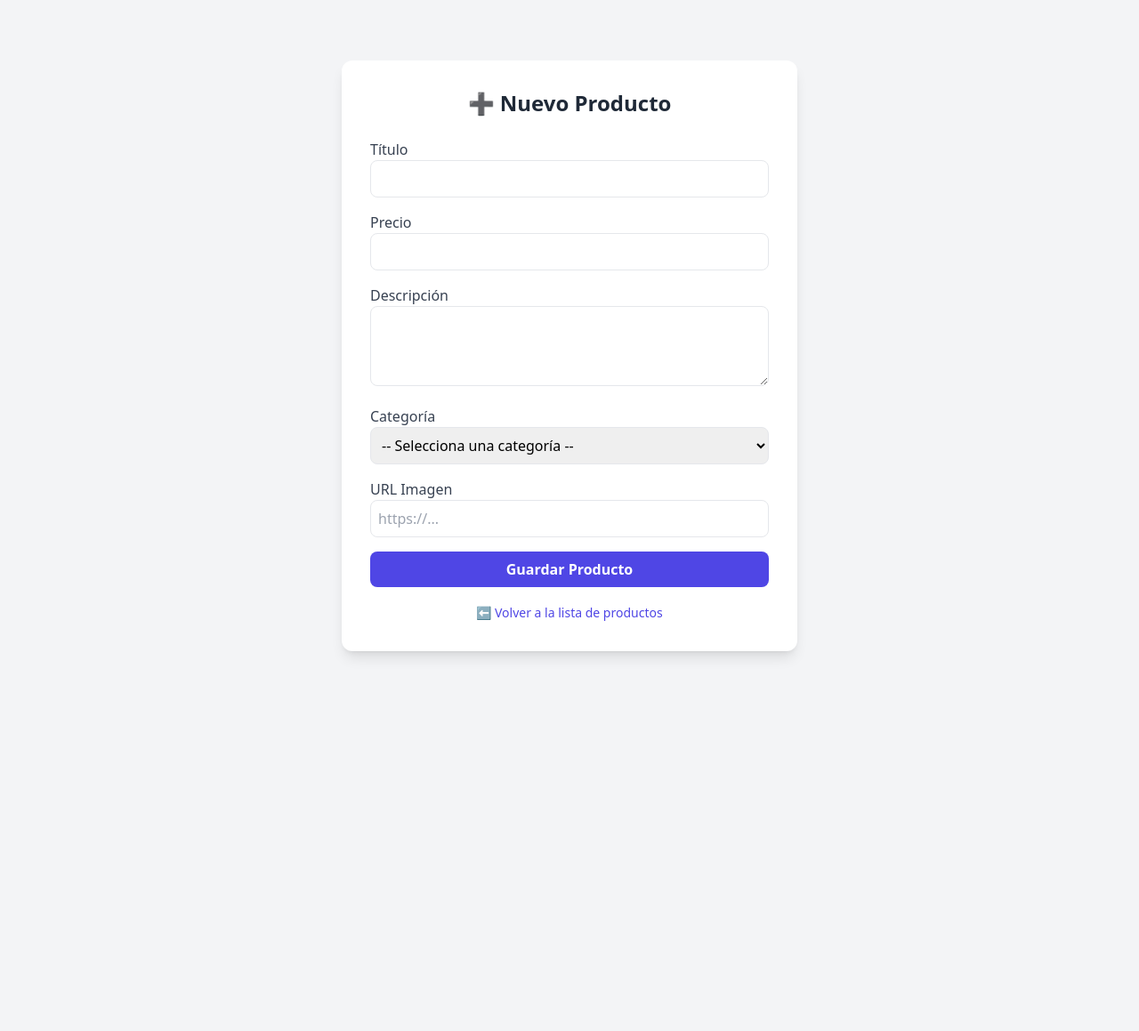
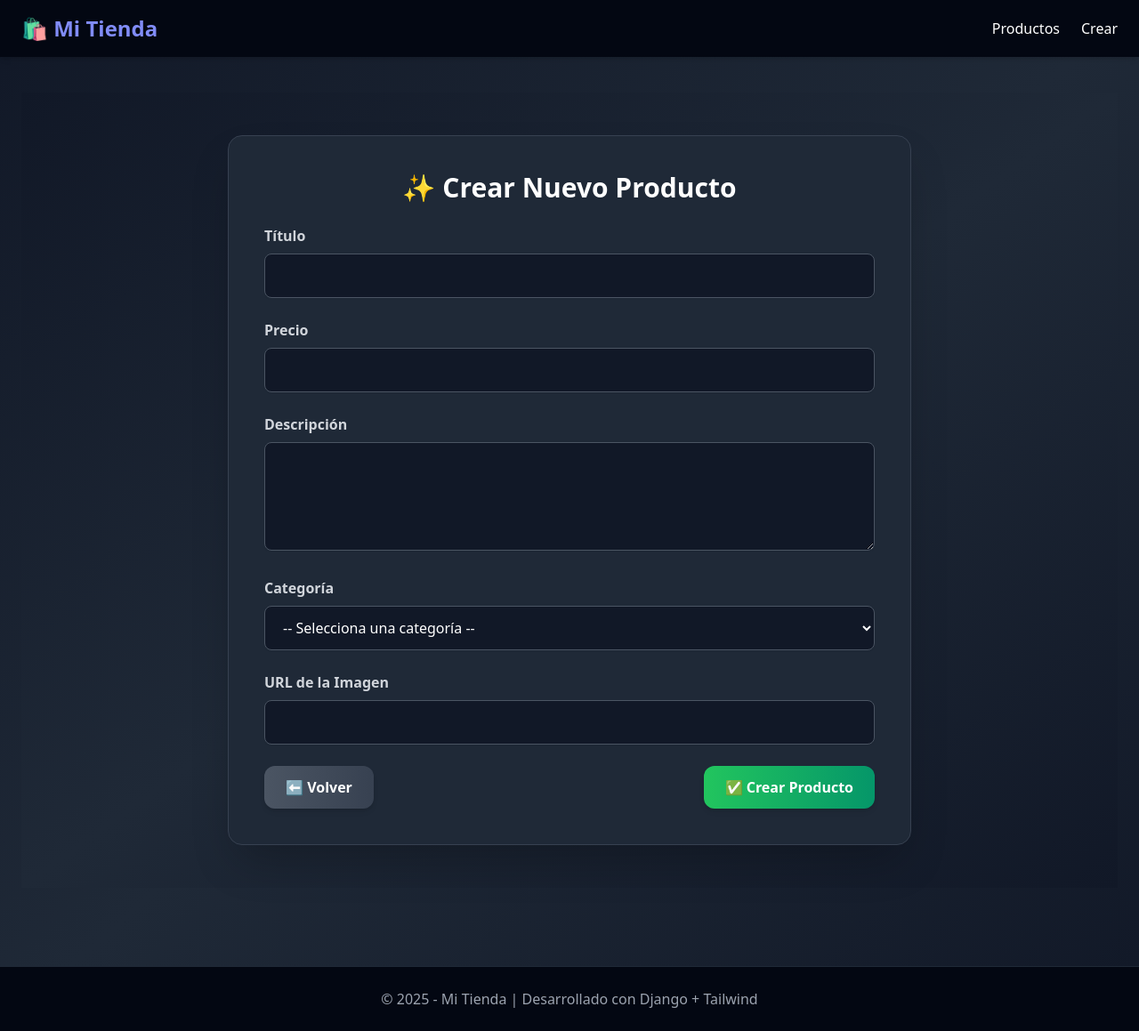
Before and after one commit to 4nd3rs0n0710/APP_PLATZI_FAKE_STORE, a Django app: page /create/ in a window 1280 px wide. Shown: the whole page at 89% size. Before the commit the page ends 739 px from the top, so only its background shows below. Run offline with Django 4.2, Linux system fonts and the light colour scheme; data that the repository does not hold is empty; some libraries are stand-ins or nearby versions.

Commit message:
Se modificaron los templates y se mejoraron los estilos

```diff
--- /dev/null
+++ b/products/templates/base.html
@@ -0,0 +1,31 @@
+<!DOCTYPE html>
+<html lang="es">
+<head>
+    <meta charset="UTF-8">
+    <meta name="viewport" content="width=device-width, initial-scale=1.0">
+    <title>{% block title %}Productos{% endblock %}</title>
+    <script src="https://cdn.tailwindcss.com"></script>
+</head>
+<body class="bg-gradient-to-br from-gray-900 via-gray-800 to-gray-900 text-white min-h-screen">
+    <!-- Navbar -->
+    <header class="bg-gray-950 shadow-md">
+    <div class="max-w-7xl mx-auto px-6 py-4 flex justify-between items-center">
+        <h1 class="text-2xl font-bold text-indigo-400">🛍 Mi Tienda</h1>
+        <nav class="flex gap-6">
+            <a href="{% url 'product_list' %}" class="hover:text-indigo-400 transition">Productos</a>
+            <a href="{% url 'create_product' %}" class="hover:text-indigo-400 transition">Crear</a>
+        </nav>
+    </div>
+</header>
+
+<!-- Contenido -->
+<main class="max-w-7xl mx-auto py-10 px-6">
+    {% block content %}{% endblock %}
+</main>
+
+<!-- Footer -->
+<footer class="bg-gray-950 py-6 text-center text-gray-400 mt-12 border-t border-gray-800">
+    © 2025 - Mi Tienda | Desarrollado con Django + Tailwind
+</footer>
+</body>
+</html>
--- a/products/templates/create_product.html
+++ b/products/templates/create_product.html
@@ -1,71 +1,69 @@
-<!DOCTYPE html>
-<html lang="es">
-<head>
-    <meta charset="UTF-8">
-    <meta name="viewport" content="width=device-width, initial-scale=1.0">
-    <title>Crear Producto</title>
-    <script src="https://cdn.tailwindcss.com"></script>
-</head>
-<body class="bg-gray-100 min-h-screen flex items-center justify-center">
-    <div class="bg-white p-8 rounded-xl shadow-lg w-full max-w-lg">
-        <h1 class="text-2xl font-bold text-gray-800 mb-6 text-center">➕ Nuevo Producto</h1>
+{% extends "base.html" %}
 
-        <form method="post" class="space-y-4">
+{% block title %}Crear Producto{% endblock %}
+
+{% block content %}
+<div class="min-h-screen bg-gradient-to-br from-gray-900 via-gray-800 to-gray-900 py-12 px-4">
+    <div class="max-w-3xl mx-auto bg-gray-800 rounded-2xl shadow-2xl p-10 border border-gray-700">
+        <h1 class="text-3xl font-bold text-white mb-6 text-center">
+            ✨ Crear Nuevo Producto
+        </h1>
+
+        <form method="post" class="space-y-6">
             {% csrf_token %}
 
             <!-- Título -->
             <div>
-                <label class="block text-gray-700 font-medium">Título</label>
+                <label class="block text-gray-300 font-semibold mb-2">Título</label>
                 <input type="text" name="title" required
-                    class="w-full p-2 border rounded-lg focus:ring-2 focus:ring-indigo-500">
+                       class="w-full px-4 py-3 bg-gray-900 text-white border border-gray-600 rounded-lg shadow-sm focus:ring-2 focus:ring-indigo-400 focus:outline-none">
             </div>
 
             <!-- Precio -->
             <div>
-                <label class="block text-gray-700 font-medium">Precio</label>
-                <input type="number" name="price" step="0.01" required
-                    class="w-full p-2 border rounded-lg focus:ring-2 focus:ring-indigo-500">
+                <label class="block text-gray-300 font-semibold mb-2">Precio</label>
+                <input type="number" name="price" required min="1"
+                       class="w-full px-4 py-3 bg-gray-900 text-white border border-gray-600 rounded-lg shadow-sm focus:ring-2 focus:ring-indigo-400 focus:outline-none">
             </div>
 
             <!-- Descripción -->
             <div>
-                <label class="block text-gray-700 font-medium">Descripción</label>
-                <textarea name="description" rows="3" required
-                        class="w-full p-2 border rounded-lg focus:ring-2 focus:ring-indigo-500"></textarea>
+                <label class="block text-gray-300 font-semibold mb-2">Descripción</label>
+                <textarea name="description" rows="4" required
+                          class="w-full px-4 py-3 bg-gray-900 text-white border border-gray-600 rounded-lg shadow-sm focus:ring-2 focus:ring-indigo-400 focus:outline-none"></textarea>
             </div>
 
             <!-- Categoría -->
             <div>
-                <label class="block text-gray-700 font-medium">Categoría</label>
+                <label class="block text-gray-300 font-semibold mb-2">Categoría</label>
                 <select name="categoryId" required
-                        class="w-full p-2 border rounded-lg focus:ring-2 focus:ring-indigo-500">
+                        class="w-full px-4 py-3 bg-gray-900 text-white border border-gray-600 rounded-lg shadow-sm focus:ring-2 focus:ring-indigo-400 focus:outline-none">
                     <option value="">-- Selecciona una categoría --</option>
                     {% for category in categories %}
-                        <option value="{{ category.id }}">{{ category.name }}</option>
+                    <option value="{{ category.id }}">{{ category.name }}</option>
                     {% endfor %}
                 </select>
             </div>
 
             <!-- Imagen -->
             <div>
-                <label class="block text-gray-700 font-medium">URL Imagen</label>
-                <input type="url" name="image" placeholder="https://..." required
-                    class="w-full p-2 border rounded-lg focus:ring-2 focus:ring-indigo-500">
+                <label class="block text-gray-300 font-semibold mb-2">URL de la Imagen</label>
+                <input type="url" name="image" required
+                       class="w-full px-4 py-3 bg-gray-900 text-white border border-gray-600 rounded-lg shadow-sm focus:ring-2 focus:ring-indigo-400 focus:outline-none">
             </div>
 
-            <!-- Botón Guardar -->
-            <button type="submit"
-                    class="w-full bg-indigo-600 hover:bg-indigo-700 text-white font-bold py-2 px-4 rounded-lg transition">
-                Guardar Producto
-            </button>
+            <!-- Botones -->
+            <div class="flex justify-between items-center mt-6">
+                <a href="{% url 'product_list' %}"
+                   class="px-6 py-3 bg-gradient-to-r from-gray-600 to-gray-700 text-white font-semibold rounded-xl shadow-md hover:scale-105 transition">
+                    ⬅ Volver
+                </a>
+                <button type="submit"
+                        class="px-6 py-3 bg-gradient-to-r from-green-500 to-emerald-600 text-white font-semibold rounded-xl shadow-md hover:scale-105 transition">
+                    ✅ Crear Producto
+                </button>
+            </div>
         </form>
-
-        <!-- Botón volver -->
-        <div class="mt-4 text-center">
-            <a href="{% url 'product_list' %}" class="text-indigo-600 hover:underline text-sm">
-                ⬅ Volver a la lista de productos
-            </a>
-        </div>
     </div>
-</body>
-</html>
+</div>
+{% endblock %}
```
Also changed, not shown: products/templates/delete_product.html (added, +35 -0 lines), products/templates/edit_product.html (+36 -28 lines), products/templates/product_detail.html (+38 -20 lines), products/templates/product_list.html (+23 -58 lines).
